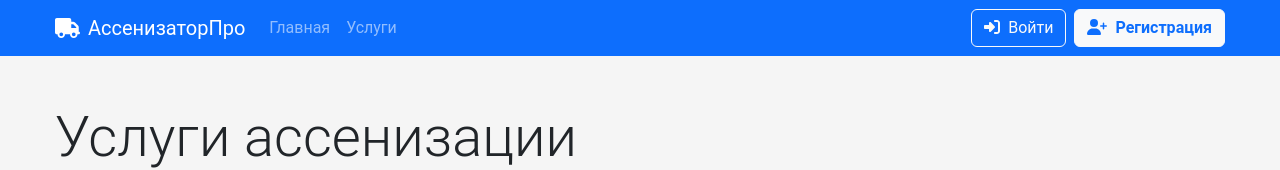
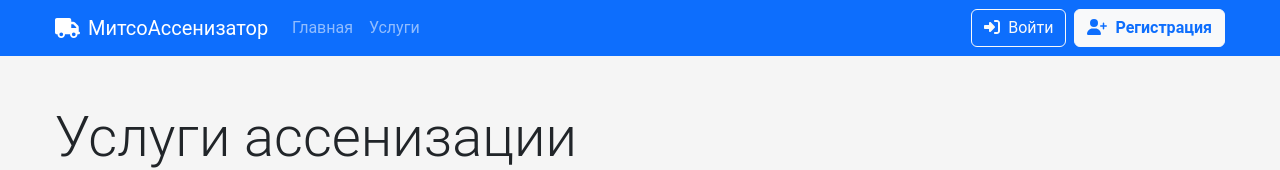
Before and after one commit to 7leeq7/Kursovaya-Osinizaciya, a React (Vite) app: page / in a window 1280 px wide. Shown: the top 170 px of the page. Built offline with nearby package versions, Linux system fonts and the light colour scheme.

Commit message:
Edited name

```diff
--- a/src/components/Navigation.tsx
+++ b/src/components/Navigation.tsx
@@ -35,7 +35,7 @@ export const Navigation = () => {
       <Container>
         <Navbar.Brand as={Link} to="/">
           <FontAwesomeIcon icon={faTruck} className="me-2" />
-          АссенизаторПро
+          МитсоАссенизатор
         </Navbar.Brand>
         <Navbar.Toggle aria-controls="basic-navbar-nav" />
         <Navbar.Collapse id="basic-navbar-nav">
```
